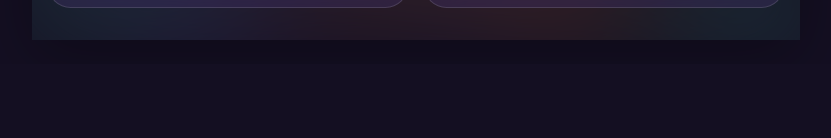
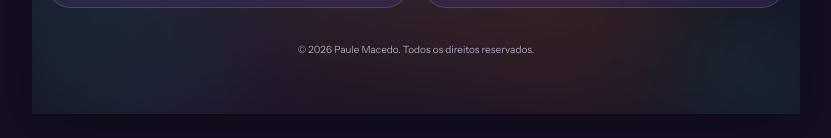
Before and after one commit to paulemacedo/linktree, a website: page index.html in a window 1280 px wide. Shown: the part 1028-1166 px from the top of the page, without its empty margins (224-1055 px from the left). Before the commit the page ends 1092 px from the top, so only its background shows below. Drawn offline with Linux system fonts and the light colour scheme.

Commit message:
feat: add footer with copyright notice and styling

```diff
--- a/css/style.css
+++ b/css/style.css
@@ -170,6 +170,13 @@ h3 {
   padding: 0 0.4rem 0.4rem;
   font-size: 0.92rem;
   opacity: 0.85;
+}
+
+.rodape {
+  padding: 2rem 1rem 1.5rem;
+  color: var(--suave);
+  font-size: 0.75rem;
+  text-align: center;
 }
 
 [data-layout="classic"] .hero {
--- a/index.html
+++ b/index.html
@@ -32,6 +32,9 @@
     <nav class="redes" id="redes" aria-label="Redes sociais"></nav>
   </header>
   <div id="secoes"></div>
+  <footer class="rodape">
+    <small>© 2026 Paule Macedo. Todos os direitos reservados.</small>
+  </footer>
 </main>
 <script src="js/config.js"></script>
 <script>
```
